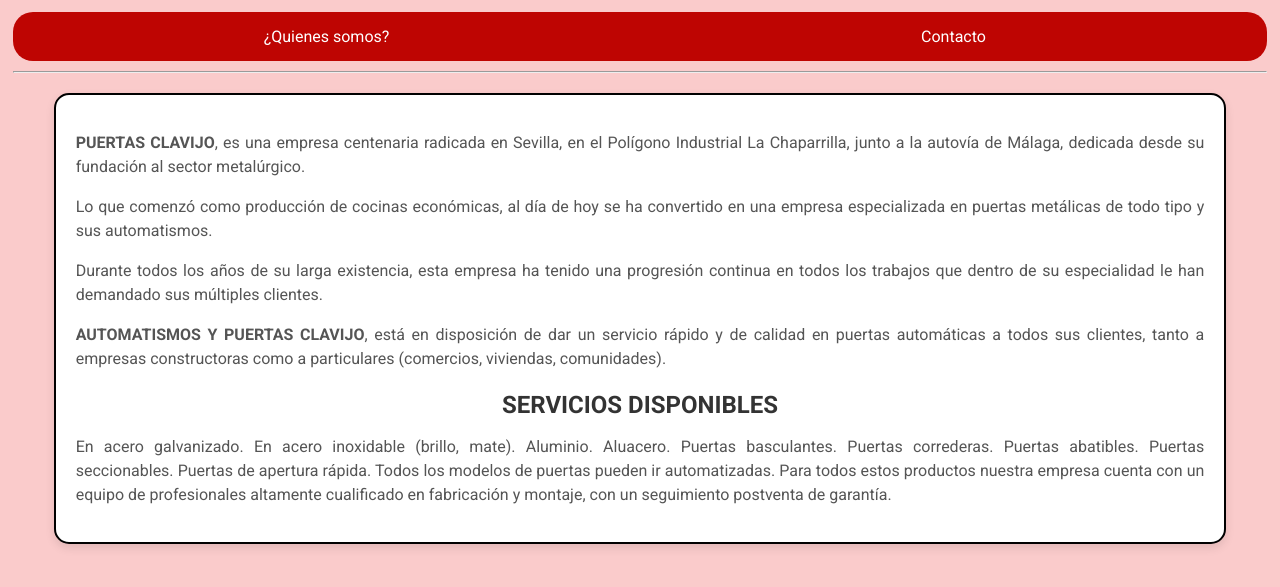
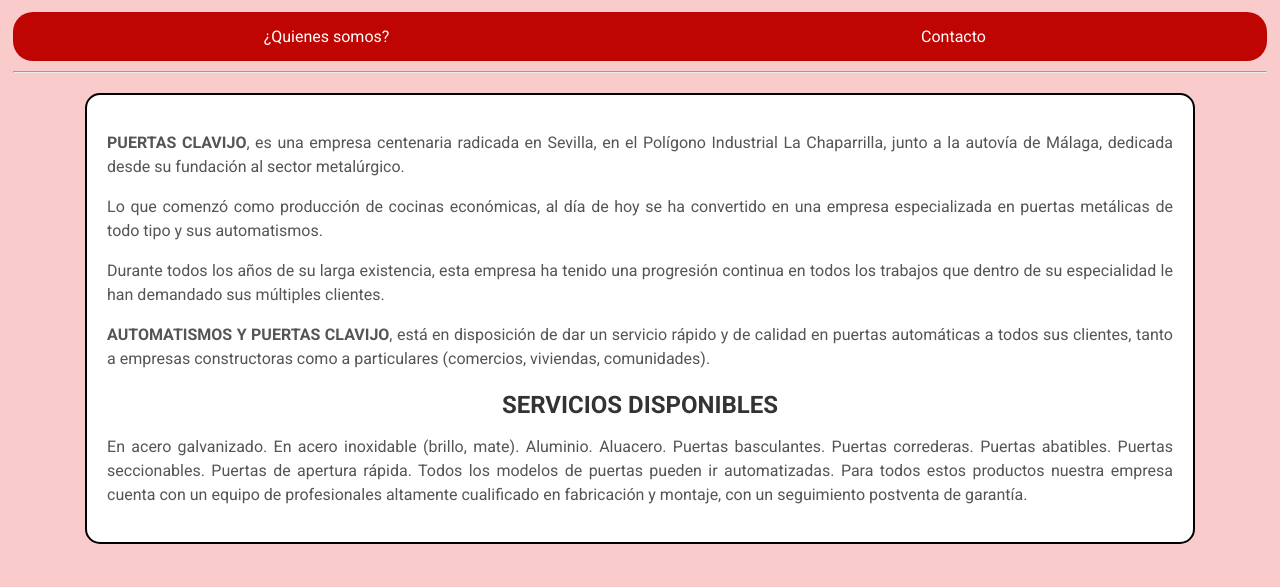
Before and after one commit to Pepe-c-b/ClavijoPruebas, a plain HTML site: page index.html in a window 1280 px wide. Shown: the part 99-686 px from the top of the page. Drawn offline with Linux system fonts and the light colour scheme.

Commit message:
ancho texto

```diff
--- a/index.html
+++ b/index.html
@@ -104,12 +104,12 @@ li a:hover:not(.active) {
             padding: 20px; /* Espacio interno */
             background-color: white; /* Fondo blanco */
             width: 100%; /* Ancho completo del contenedor */
-            max-width: 90%; /* Ancho máximo para evitar que se extienda demasiado en pantallas grandes */
+            max-width: 85%; /* Ancho máximo para evitar que se extienda demasiado en pantallas grandes */
             margin: 20px auto; /* Centra el div en la página y asegura márgenes iguales a ambos lados */
             display: block;
             white-space: normal; /* Permite que el texto se ajuste y haga saltos de línea */
             text-align: justify; /* Justifica el texto */
-            box-shadow: 0px 4px 10px rgba(0, 0, 0, 0.1); /* Sombra suave para dar profundidad */
+            /*box-shadow: 0px 4px 10px rgba(0, 0, 0, 0.1); /* Sombra suave para dar profundidad */
         }
 
 
```
